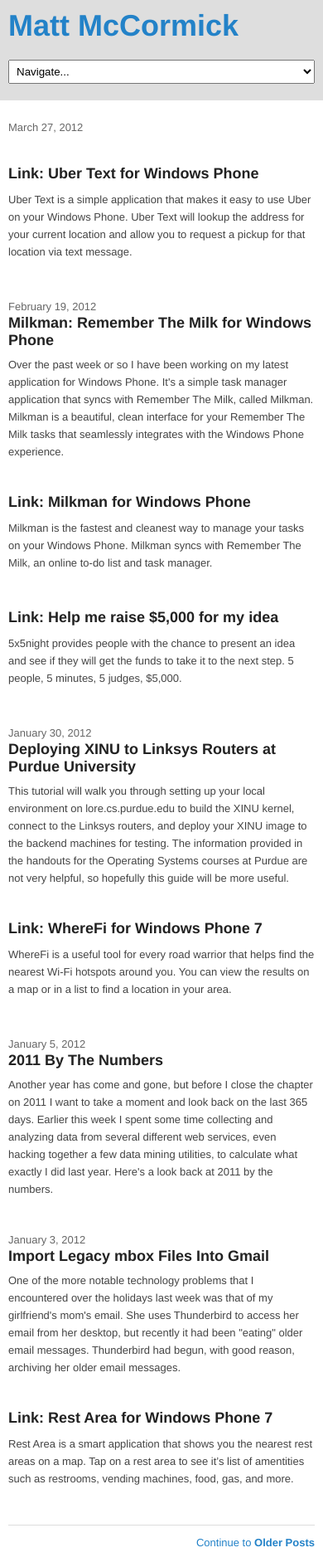
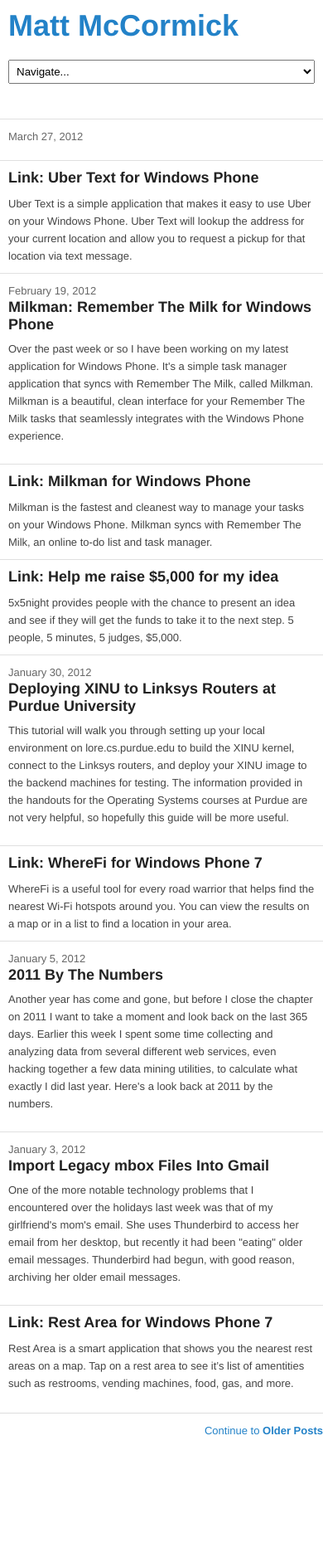
Before and after one commit to mbmccormick/mbmccormick.github.io, a Jekyll site: the page built from index.html, in a window 390 px wide. Shown: the whole page at 83% size. Built offline with Jekyll 4.4.1, drawn with Linux system fonts in a browser that asks for light colours; Markdown is read by kramdown in place of the engine named in the settings; the list of posts is cut into pages by our own code; after the commit the page ends 1754 px from its top, so only the background shows below that.

Commit message:
Testing out new mobile website.

```diff
--- a/css/base.css
+++ b/css/base.css
@@ -725,18 +725,15 @@
 
   body {
     width:auto;
-    padding:0 10px;
+    padding:0px;
   }
 
   aside {
     float:none;
     position:static;
-    width:100%;
+    width:auto;
     padding:10px 10px 0px 10px;
     height:auto;
-    background-color:#dedede;
-    margin-left:-10px;
-    margin-right:-10px;
   }
 
   aside .logo {
@@ -768,11 +765,21 @@
     padding-bottom:15px;
   }
 
+  .listing {
+    margin:0;
+  }
+
+  .listing article {
+    border-top:1px solid #e0e0e0;
+    margin:0;
+    padding:10px;
+  }
+
   .listing article.other {
     color:#444;
-    padding:0px;
-    margin:0px 0px 45px 0px;
-    border:none;
+    padding:10px;
+    margin:0;
+    border-left:none;
   }
 
   .listing article.link .icon {
```
